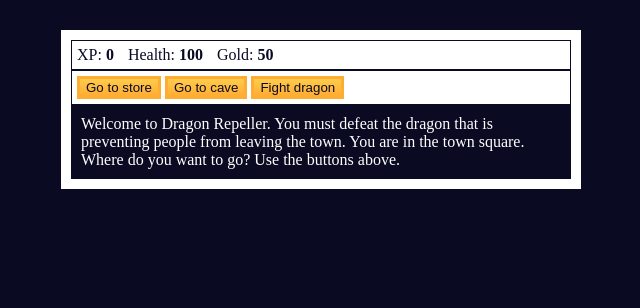
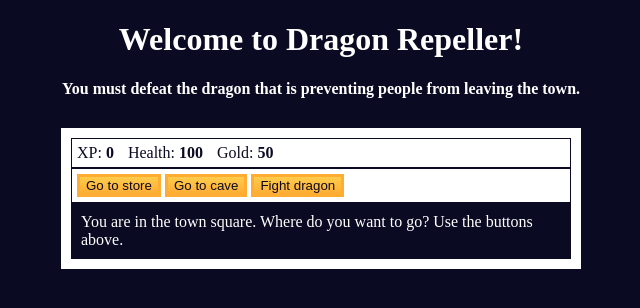
Before and after one commit to Farhin-n/Simple-RPG, a plain HTML site: page index.html in a window 1280 px wide. Shown: the whole page, without its empty margins (319-959 px from the left). Drawn offline with Linux system fonts and the light colour scheme.

Commit message:
Inital commit

```diff
--- a/index.html
+++ b/index.html
@@ -6,6 +6,8 @@
     <title>RPG - Dragon Repeller</title>
   </head>
   <body>
+    <h1>Welcome to Dragon Repeller!</h1>
+    <h4>You must defeat the dragon that is preventing people from leaving the town.</h4>
     <div id="game">
       <div id="stats">
         <span class="stat">XP: <strong><span id="xpText">0</span></strong></span>
@@ -22,7 +24,7 @@
         <span class="stat">Health: <strong><span id="monsterHealth"></span></strong></span>
       </div>
       <div id="text">
-        Welcome to Dragon Repeller. You must defeat the dragon that is preventing people from leaving the town. You are in the town square. Where do you want to go? Use the buttons above.
+        You are in the town square. Where do you want to go? Use the buttons above.
       </div>
     </div>
     <script src="./script.js"></script>
--- a/styles.css
+++ b/styles.css
@@ -2,6 +2,11 @@ body {
   background-color: #0a0a23;
 }
 
+h1,
+h4 {
+  color: #ffffff;
+  text-align: center;
+}
 #text {
   background-color: #0a0a23;
   color: #ffffff;
```
